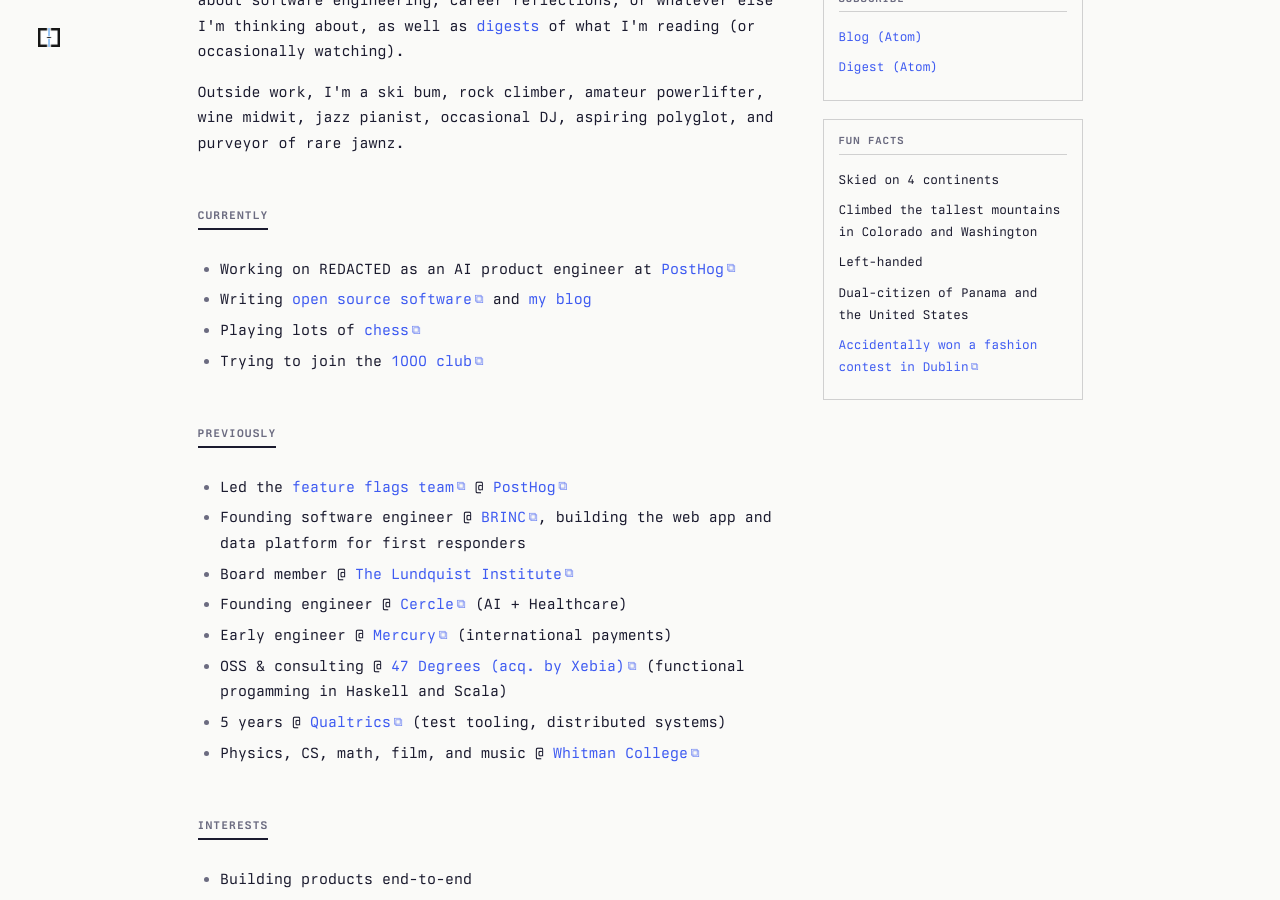
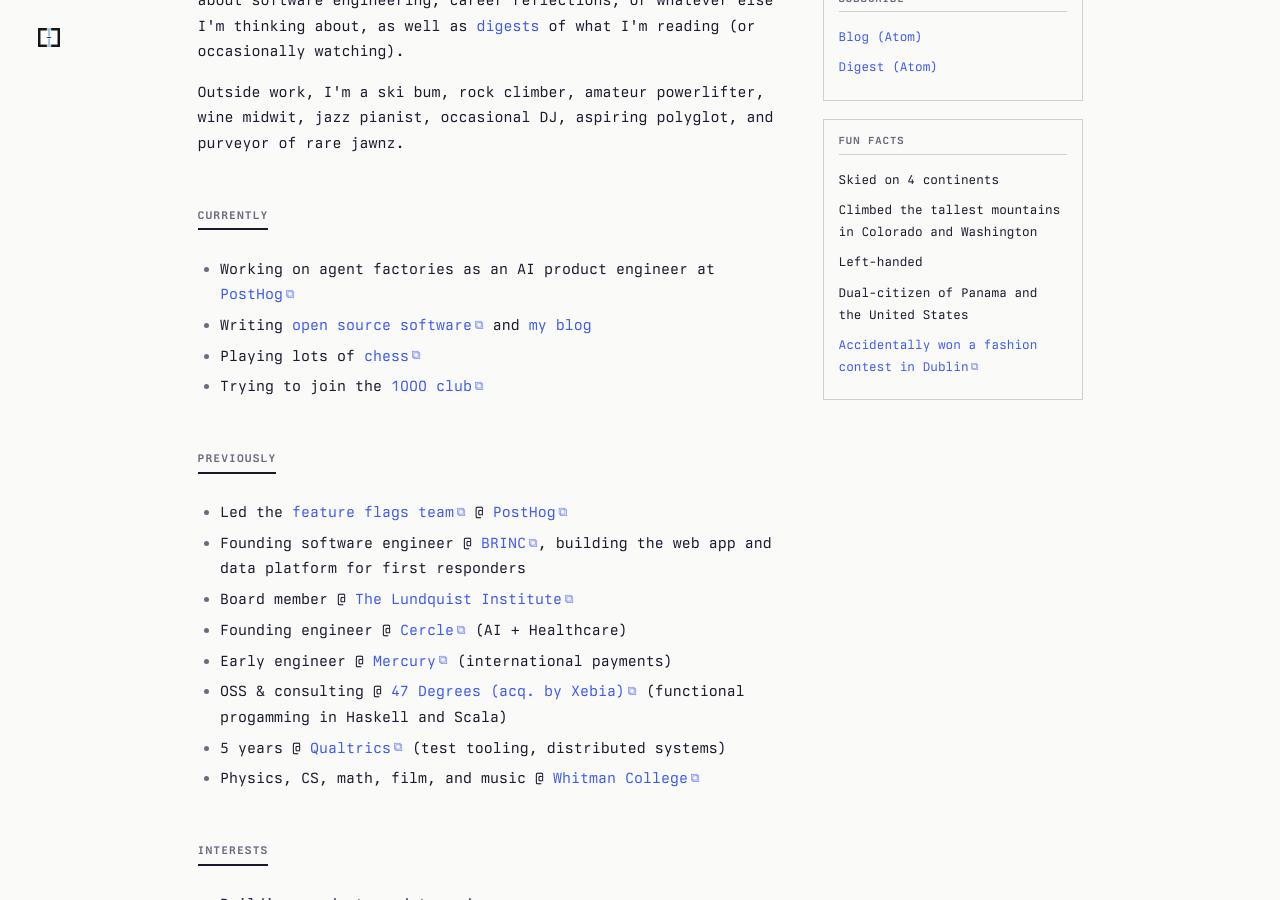
Before and after one commit to dmarticus/dmarticus.github.io, a Jekyll site: the page built from index.html, in a window 1280 px wide and 900 px high, scrolled down 348 px. Built offline with Jekyll 4.4.1, drawn with Linux system fonts in a browser that asks for light colours.

Commit message:
Say agent factories in bio

```diff
--- a/_includes/author-bio.html
+++ b/_includes/author-bio.html
@@ -2,7 +2,7 @@
   <h4 class="author-bio-heading">About the Author</h4>
   <p>
     I'm Dylan Martin — a software engineer, writer, and tech lead. I'm an AI product engineer
-    at <a href="https://www.posthog.com/" target="_blank" rel="noreferrer">PostHog</a>, where I work on REDACTED.
+    at <a href="https://www.posthog.com/" target="_blank" rel="noreferrer">PostHog</a>, where I work on agent factories.
   </p>
   <p>
     You can find me on <a href="https://github.com/dmarticus/" target="_blank" rel="noreferrer">GitHub</a>,
--- a/index.html
+++ b/index.html
@@ -28,7 +28,7 @@
         <h3 class="section-header">Currently</h3>
         <ul>
             <li>
-                Working on REDACTED as an AI product engineer at
+                Working on agent factories as an AI product engineer at
                 <a
                     href="https://www.posthog.com/"
                     rel="noreferrer"
```
